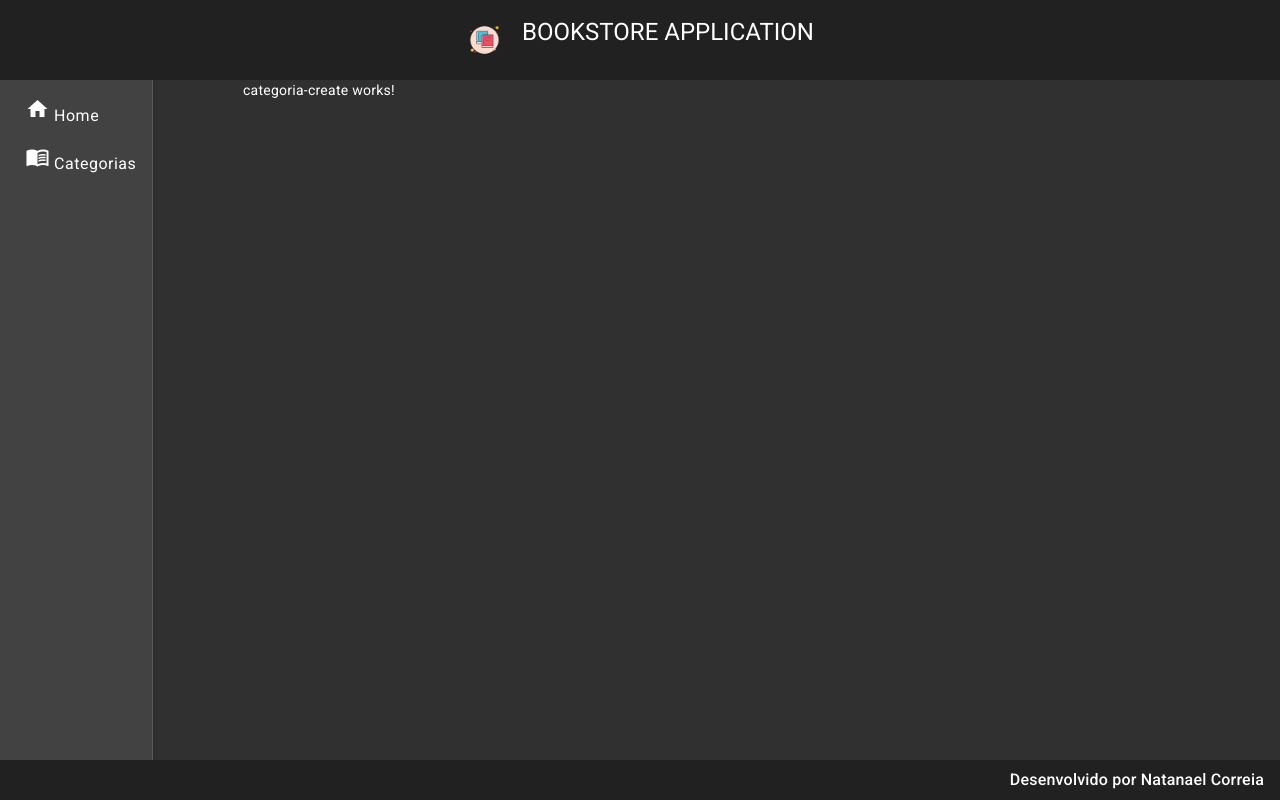
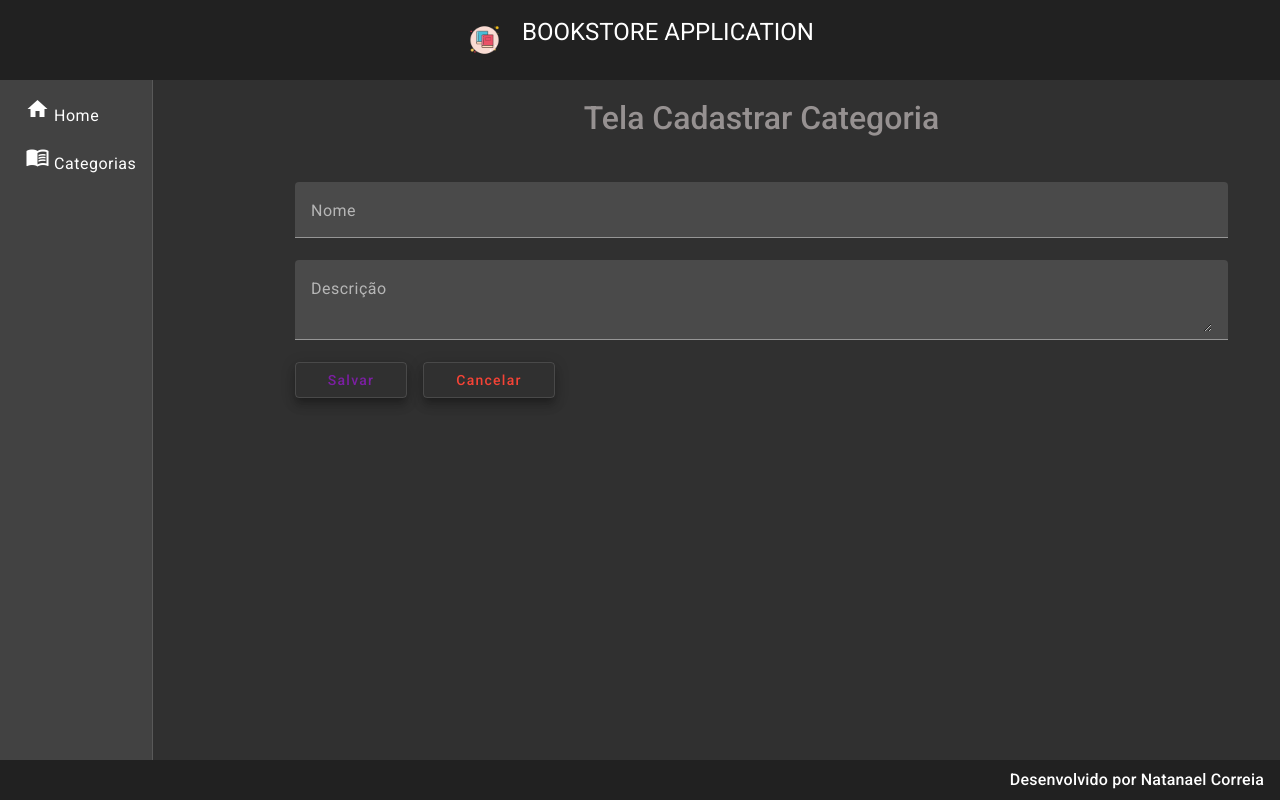
Before and after one commit to Natanael22/bookstore-front, an Angular app: page /categorias/create in a window 1280 px wide. Built offline with nearby package versions, Linux system fonts and the light colour scheme.

Commit message:
finalizado tela de cadastro de categoria

```diff
--- a/src/app/components/views/categoria/categoria-create/categoria-create.component.css
+++ b/src/app/components/views/categoria/categoria-create/categoria-create.component.css
@@ -0,0 +1,27 @@
+form{
+    width: 90%;
+    margin: 1.4rem auto auto auto;
+}
+
+h1{
+    text-align: center;
+    margin-bottom: 3rem;
+    font-size: 2rem;
+    color: rgb(150, 145, 145);
+    font-weight: 500;
+}
+
+.form{
+    width: 100%;
+}
+
+.buttons{
+    width: 100%;
+    text-align: start;
+}
+
+button{
+    margin-right: 1rem;
+    padding-left: 2rem;
+    padding-right: 2rem;
+}
--- a/src/app/components/views/categoria/categoria-create/categoria-create.component.html
+++ b/src/app/components/views/categoria/categoria-create/categoria-create.component.html
@@ -1 +1,16 @@
-<p>categoria-create works!</p>
+<form>
+    <h1>Tela Cadastrar Categoria</h1>
+
+    <mat-form-field class="form">
+        <mat-label>Nome</mat-label>
+        <input matInput [(ngModel)]="categoria.nome" type="text" name="nome" placeholder="Ex: computação">
+    </mat-form-field>
+    <mat-form-field class="form">
+        <mat-label>Descrição</mat-label>
+        <textarea matInput [(ngModel)]="categoria.descricao" type="text" name="descricao" placeholder="Ex: livros de computação"></textarea>
+    </mat-form-field>
+    <div class="buttons">
+        <button (click)="create()" class="mat-elevation-z8" mat-stroked-button color="primary">Salvar</button>
+        <button class="mat-elevation-z8" mat-stroked-button color="warn">Cancelar</button>
+    </div>
+</form>
--- a/src/app/components/views/categoria/categoria-create/categoria-create.component.ts
+++ b/src/app/components/views/categoria/categoria-create/categoria-create.component.ts
@@ -1,4 +1,7 @@
 import { Component } from '@angular/core';
+import { CategoriaService } from '../categoria.service';
+import { Categoria } from '../categoria.model';
+import { Router } from '@angular/router';
 
 @Component({
   selector: 'app-categoria-create',
@@ -7,4 +10,20 @@ import { Component } from '@angular/core';
 })
 export class CategoriaCreateComponent {
 
+  categoria: Categoria = {
+    nome: '',
+    descricao: ''
+  }
+  constructor(private service: CategoriaService, private router: Router){}
+
+  create():void{
+    this.service.create(this.categoria).subscribe((resposta) => {
+      this.router.navigate([`categorias`])
+      this.service.mensagem('Categporia criada com sucesso!');
+    }, err => {
+      for(let i=0;i<err.error.errors.length;i++){
+        this.service.mensagem(err.error.errors[i].message);
+      }
+    })
+  }
 }
--- a/src/app/components/views/categoria/categoria.service.ts
+++ b/src/app/components/views/categoria/categoria.service.ts
@@ -3,6 +3,7 @@ import { Injectable } from '@angular/core';
 import { Observable } from 'rxjs';
 import { Categoria } from './categoria.model';
 import { environment } from 'src/environments/environments';
+import { MatSnackBar } from '@angular/material/snack-bar';
 
 @Injectable({
   providedIn: 'root'
@@ -11,10 +12,23 @@ export class CategoriaService {
 
   baseUrl: string = environment.baseUrl;
 
-  constructor(private http: HttpClient) { }
+  constructor(private http: HttpClient, private _snack: MatSnackBar) { }
 
   findAll():Observable<Categoria[]>{
     const url = `${this.baseUrl}/categorias`
     return this.http.get<Categoria[]>(url);
   }
+
+  create(categoria: Categoria):Observable<Categoria>{
+    const url = `${this.baseUrl}/categorias`
+    return this.http.post<Categoria>(url,categoria);
+  }
+
+  mensagem(str: String): void{
+    this._snack.open(`${str}`,'OK',{
+      horizontalPosition: 'end',
+      verticalPosition: 'top',
+      duration: 3000
+    })
+  }
 }
```
Also changed, not shown: src/app/app.module.ts (+9 -1 lines).
